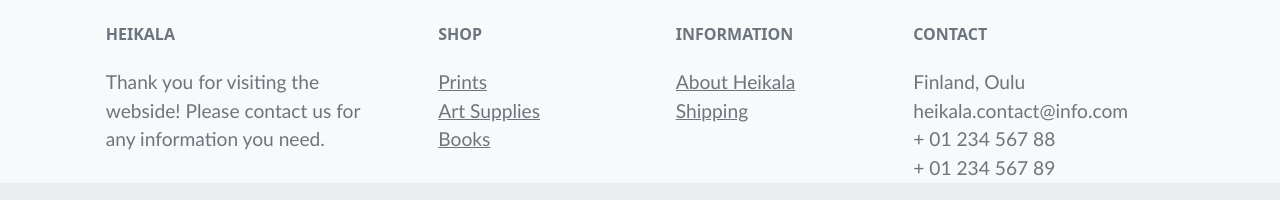
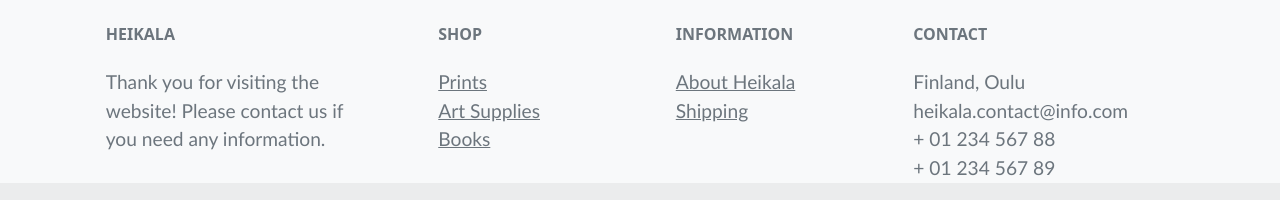
Before and after one commit to isi-lin/ProyectoSemestral-DS, a React (Create React App) app: page /shipping in a window 1280 px wide. Shown: the part 470-670 px from the top of the page. Built offline with nearby package versions, Linux system fonts and the light colour scheme.

Commit message:
footer info

```diff
--- a/src/components/Footer1.jsx
+++ b/src/components/Footer1.jsx
@@ -14,7 +14,7 @@ export default function Footer1() {
               </h6>
               <div class='footercolor'>
                 <a>
-                Thank you for visiting the webside! Please contact us for any information you need.
+                Thank you for visiting the website! Please contact us if you need any information.
                 </a>
               </div>
             </MDBCol>
```
